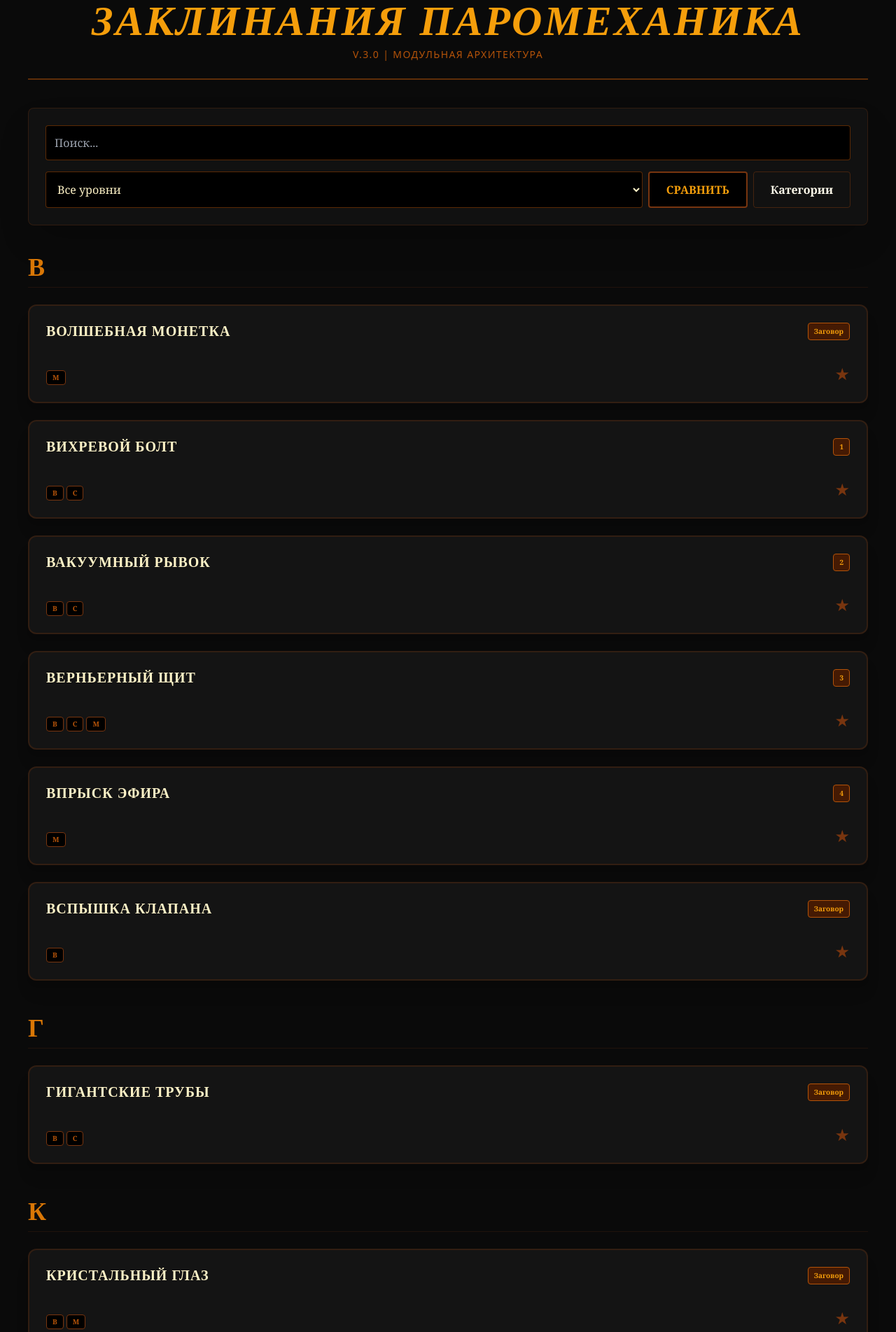
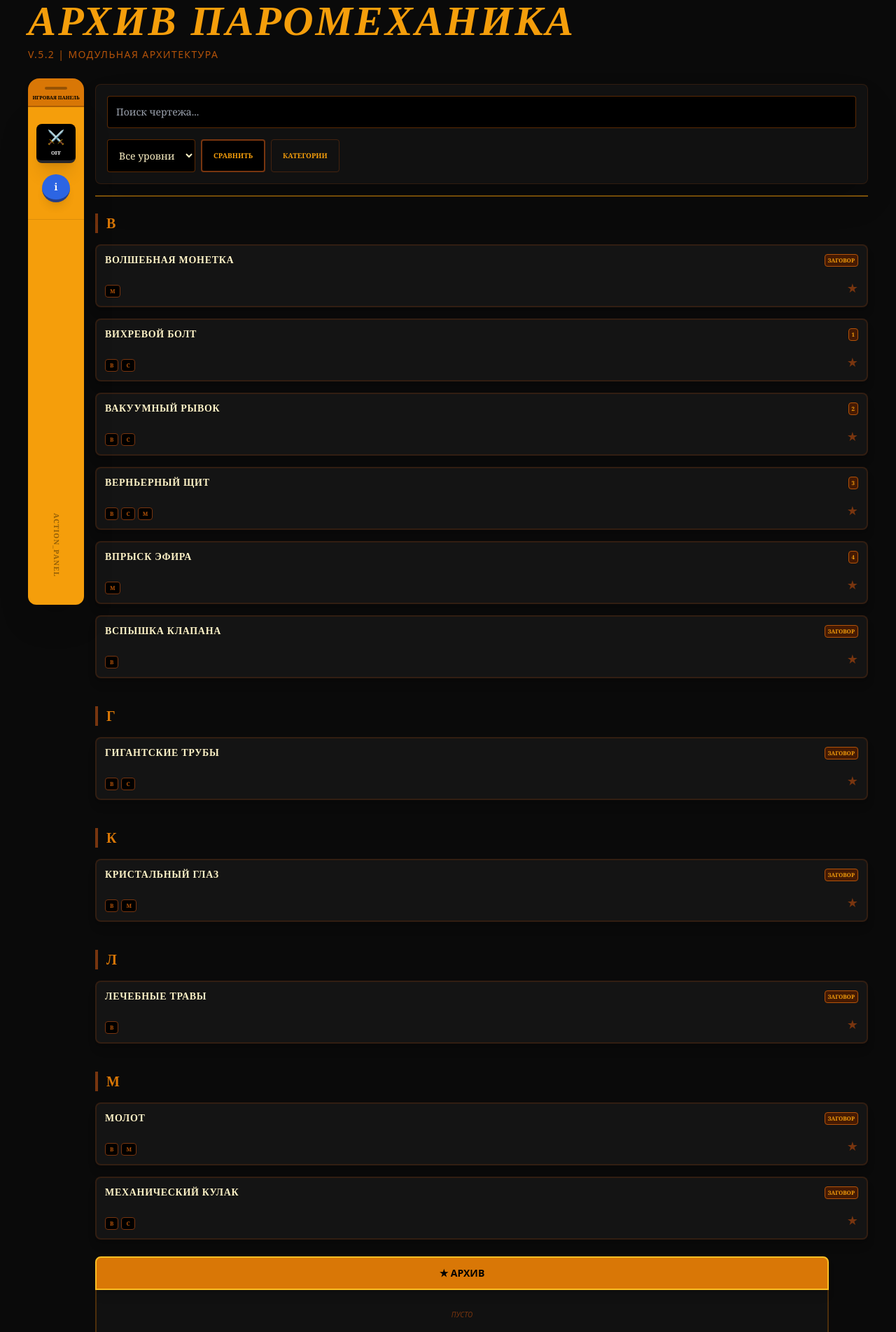
Before and after one commit to Whykenns110/spells_pm, a React (Vite) app: page / in a window 1280 px wide. Shown: the part 40-1943 px from the top of the page at 70% size. Built offline with nearby package versions, Linux system fonts and the light colour scheme.

Commit message:
fix postcss for tailwind v4

```diff
--- a/src/App.jsx
+++ b/src/App.jsx
@@ -1,7 +1,8 @@
-import React, { useMemo, useState } from "react";
+import React, { useMemo, useState, useEffect } from "react";
 import { spellsData, categories } from "./data/spells";
 import SpellCard from "./components/SpellCard";
 import SpellModal from "./components/SpellModal";
+import CombatMode from "./modules/CombatMode"; // Импорт нового модуля
 
 export default function App() {
   const [search, setSearch] = useState("");
@@ -9,9 +10,19 @@ export default function App() {
   const [categoryFilter, setCategoryFilter] = useState(null);
   const [showCategories, setShowCategories] = useState(false);
   const [activeSpell, setActiveSpell] = useState(null);
-  const [favorites, setFavorites] = useState([]);
+  const [isCombatMode, setIsCombatMode] = useState(false);
+  const [showCombatInfo, setShowCombatInfo] = useState(false);
+
+  const [favorites, setFavorites] = useState(() => {
+    const saved = localStorage.getItem("paromechanic_favs");
+    return saved ? JSON.parse(saved) : [];
+  });
+
+  useEffect(() => {
+    localStorage.setItem("paromechanic_favs", JSON.stringify(favorites));
+  }, [favorites]);
+
   const [showFavPane, setShowFavPane] = useState(true);
-
   const [compareMode, setCompareMode] = useState(false);
   const [compareList, setCompareList] = useState([]);
   const [showCompareResults, setShowCompareResults] = useState(false);
@@ -48,48 +59,84 @@ export default function App() {
   };
 
   return (
-    <div className="min-h-screen bg-[#0a0a0a] text-amber-50 p-4 md:p-10 font-serif">
-      <div className="max-w-7xl mx-auto">
-        <header className="border-b-2 border-amber-700/50 pb-6 mb-10 text-center md:text-left">
-          <h1 className="text-4xl md:text-6xl font-black text-amber-500 uppercase italic">ЗАКЛИНАНИЯ ПАРОМЕХАНИКА</h1>
-          <p className="text-amber-700 text-sm mt-2 uppercase tracking-widest font-sans">v.3.0 | Модульная архитектура</p>
+    <div className="min-h-screen bg-[#0a0a0a] text-amber-50 font-serif">
+      <header className="p-10 pb-6">
+        <h1 className="text-4xl md:text-6xl font-black text-amber-500 uppercase italic">АРХИВ ПАРОМЕХАНИКА</h1>
+        <p className="text-amber-700 text-sm mt-2 uppercase tracking-widest font-sans">v.5.2 | Модульная архитектура</p>
       </header>
 
-        {/* ПАНЕЛЬ УПРАВЛЕНИЯ */}
-        <div className="flex flex-wrap gap-4 mb-10 bg-[#111] p-6 border border-amber-900/30 rounded-lg items-center shadow-2xl relative">
-          <input type="text" placeholder="Поиск..." className="bg-black border border-amber-700/50 p-3 rounded text-amber-100 flex-grow outline-none focus:border-amber-400" value={search} onChange={(e) => setSearch(e.target.value)} />
+      <div className="flex gap-4 px-4 md:px-10 pb-10 relative">
+
+        {/* ЛЕВАЯ ПАНЕЛЬ С КРЫШЕЙ */}
+        <div className="w-12 md:w-20 flex flex-col items-center sticky top-6 h-[calc(100vh-48px)] z-50">
+          <div className="w-full bg-amber-600 pt-3 pb-2 rounded-t-2xl border-b-2 border-black/20 flex flex-col items-center shadow-lg">
+            <div className="w-8 h-1 bg-black/30 rounded-full mb-2"></div>
+            <span className="text-[7px] md:text-[8px] font-black text-black uppercase leading-none text-center px-1">ИГРОВАЯ ПАНЕЛЬ</span>
+          </div>
+
+          <div className="w-full bg-amber-500 flex-grow flex flex-col items-center py-6 gap-4 shadow-2xl rounded-b-xl">
+            <button
+              onClick={() => setIsCombatMode(!isCombatMode)}
+              className={`w-10 h-10 md:w-14 md:h-14 rounded-lg flex flex-col items-center justify-center transition-all shadow-xl border-b-4
+                ${isCombatMode ? 'bg-red-600 border-red-900 translate-y-1' : 'bg-black border-zinc-800 hover:bg-zinc-900'}`}
+            >
+              <span className="text-white text-xl">⚔️</span>
+              <span className="text-[7px] text-white font-bold mt-1 uppercase">{isCombatMode ? 'ON' : 'OFF'}</span>
+            </button>
+
+            <button
+              onClick={() => setShowCombatInfo(true)}
+              className="w-8 h-8 md:w-10 md:h-10 bg-blue-600 border-b-4 border-blue-900 rounded-full flex items-center justify-center hover:bg-blue-500 transition-all shadow-lg animate-pulse"
+            >
+              <span className="text-white font-black text-sm">i</span>
+            </button>
+
+            <div className="w-full h-[1px] bg-black/10 my-2"></div>
+            <div className="text-black font-black text-[10px] uppercase vertical-text tracking-widest opacity-40 mt-auto pb-4">Action_Panel</div>
+          </div>
+        </div>
+
+        {/* КОНТЕНТНАЯ ОБЛАСТЬ */}
+        <div className="flex-grow flex flex-col gap-6 min-w-0">
+
+          {isCombatMode ? (
+            /* РЕЖИМ БОЯ (Внешний модуль) */
+            <CombatMode
+              favorites={favorites}
+              compareList={compareList}
+              toggleFav={toggleFav}
+              setActiveSpell={setActiveSpell}
+              compareMode={compareMode}
+              setCompareList={setCompareList}
+              setCompareMode={setCompareMode}
+              setShowCompareResults={setShowCompareResults}
+            />
+          ) : (
+            /* ОБЫЧНЫЙ РЕЖИМ */
+            <>
+              <div className="sticky top-0 z-[40] bg-[#0a0a0a] pt-2 pb-4 border-b-2 border-amber-500/50">
+                <div className="flex flex-wrap gap-4 bg-[#111] p-4 border border-amber-900/30 rounded-lg items-center shadow-2xl">
+                  <input type="text" placeholder="Поиск чертежа..." className="bg-black border border-amber-700/50 p-3 rounded text-amber-100 flex-grow outline-none focus:border-amber-400 text-sm" value={search} onChange={(e) => setSearch(e.target.value)} />
                   <div className="flex gap-2 w-full md:w-auto">
-            <select className="bg-black border border-amber-700/50 p-3 rounded text-amber-100 flex-grow" value={levelFilter} onChange={(e) => setLevelFilter(e.target.value)}>
+                    <select className="bg-black border border-amber-700/50 p-3 rounded text-amber-100 text-sm" value={levelFilter} onChange={(e) => setLevelFilter(e.target.value)}>
                       <option value="all">Все уровни</option>
                       <option value="Заговор">Заговоры</option>
                       {[1,2,3,4].map(l => <option key={l} value={String(l)}>{l} уровень</option>)}
                     </select>
-            <button onClick={() => { if(compareMode && compareList.length >= 2) setShowCompareResults(true); setCompareMode(!compareMode); }} className={`px-6 py-3 rounded font-black border-2 transition-all ${compareMode ? 'bg-amber-500 text-black border-white' : 'bg-black text-amber-500 border-amber-900'}`}>
-              {compareMode ? `ГОТОВО (${compareList.length})` : 'СРАВНИТЬ'}
+                    <button onClick={() => { if(compareMode && compareList.length >= 2) setShowCompareResults(true); setCompareMode(!compareMode); }} className={`px-4 py-3 rounded font-black border-2 text-[10px] transition-all ${compareMode ? 'bg-amber-500 text-black border-white' : 'bg-black text-amber-500 border-amber-900'}`}>
+                      {compareMode ? `ГОТОВО` : 'СРАВНИТЬ'}
                     </button>
-            <div className="relative">
-              <button onClick={() => setShowCategories(!showCategories)} className="px-6 py-3 border border-amber-800/40 rounded hover:bg-amber-900/10 font-bold h-full">Категории</button>
-              {showCategories && (
-                <div className="absolute top-full right-0 mt-2 w-64 bg-amber-100 text-black rounded-lg shadow-2xl z-[110] p-4 font-sans">
-                  <div onClick={() => {setCategoryFilter(null); setShowCategories(false);}} className="cursor-pointer hover:bg-amber-300 px-2 py-1 font-black border-b border-amber-900/20 mb-2 uppercase">Все модули</div>
-                  {Object.entries(categories).map(([cat, subs]) => (
-                    <div key={cat} className="mb-3">
-                      <div className="font-black text-[10px] uppercase text-amber-900/50 mb-1">{cat}</div>
-                      {subs.map(s => <div key={s} onClick={() => {setCategoryFilter(s); setShowCategories(false);}} className="cursor-pointer hover:bg-amber-300 px-2 py-1 text-sm font-bold">{s}</div>)}
-                    </div>
-                  ))}
-                </div>
-              )}
+                    <button onClick={() => setShowCategories(!showCategories)} className="px-4 py-3 border border-amber-800/40 rounded hover:bg-amber-900/10 font-bold text-[10px] uppercase text-amber-500">Категории</button>
                   </div>
                 </div>
               </div>
 
-        <div className="grid grid-cols-1 lg:grid-cols-4 gap-10">
-          <main className="lg:col-span-3 space-y-12">
+              <div className="grid grid-cols-1 lg:grid-cols-4 gap-6 items-start">
+                <main className="lg:col-span-3 space-y-10">
                   {Object.entries(filteredData).map(([letter, spells]) => (
                     <div key={letter}>
-                <h2 className="text-4xl text-amber-600 font-black mb-6 border-b border-amber-900/20 pb-2 uppercase">{letter}</h2>
-                <div className="grid grid-cols-1 md:grid-cols-2 gap-6">
+                      <h2 className="text-xl text-amber-600 font-black mb-4 uppercase border-l-4 border-amber-900 pl-3 tracking-tighter">{letter}</h2>
+                      <div className="grid grid-cols-1 md:grid-cols-2 xl:grid-cols-3 gap-4">
                         {spells.map(spell => (
                           <SpellCard
                             key={spell.name}
@@ -105,23 +152,39 @@ export default function App() {
                   ))}
                 </main>
 
-          <aside className="lg:col-span-1 space-y-4">
-            <button onClick={() => setShowFavPane(!showFavPane)} className={`w-full py-4 rounded-lg border-2 font-black transition-all ${showFavPane ? 'bg-amber-600 text-black border-amber-400' : 'bg-black text-amber-600 border-amber-900'}`}>★ ИЗБРАННОЕ</button>
+                <aside className="lg:col-span-1 sticky top-[120px] max-h-[calc(100vh-160px)] overflow-y-auto pr-2 custom-scrollbar font-sans">
+                  <button onClick={() => setShowFavPane(!showFavPane)} className={`w-full py-3 rounded-t-lg border-2 font-black text-sm transition-all ${showFavPane ? 'bg-amber-600 text-black border-amber-400 shadow-lg' : 'bg-black text-amber-600 border-amber-900'}`}>★ АРХИВ</button>
                   {showFavPane && (
-              <div className="bg-[#111] border-2 border-amber-600/30 rounded-xl p-4 space-y-2 shadow-2xl">
-                {favorites.length === 0 ? <p className="text-center text-amber-900 text-[10px] uppercase py-4">Пусто</p> :
+                    <div className="bg-[#111] border-2 border-t-0 border-amber-600/30 rounded-b-xl p-3 space-y-2">
+                      {favorites.length === 0 ? <p className="text-center text-amber-900 text-[10px] uppercase py-4 italic">Пусто</p> :
                         favorites.map(f => (
-                    <div key={f.name} onClick={() => setActiveSpell(f)} className="flex items-center justify-between bg-black p-3 rounded border border-amber-900/30 hover:border-amber-500 cursor-pointer">
-                      <div className="flex flex-col"><span className="text-[9px] text-amber-700 font-bold uppercase">{f.level}</span><span className="text-sm font-bold text-amber-100 truncate w-32">{f.name}</span></div>
-                      <button onClick={(e) => { e.stopPropagation(); toggleFav(f); }} className="text-red-900 hover:text-red-500 text-xl px-2">×</button>
+                          <div key={f.name} onClick={() => setActiveSpell(f)} className="flex items-center justify-between bg-black p-2 rounded border border-amber-900/30 hover:border-amber-500 cursor-pointer group">
+                            <div className="flex flex-col"><span className="text-[8px] text-amber-700 font-bold uppercase">{f.level}</span><span className="text-[10px] font-bold text-amber-100 group-hover:text-amber-400 truncate w-24 uppercase">{f.name}</span></div>
+                            <button onClick={(e) => { e.stopPropagation(); toggleFav(f); }} className="text-red-900 hover:text-red-500 text-lg px-1">×</button>
                           </div>
                         ))}
                     </div>
                   )}
                 </aside>
               </div>
+            </>
+          )}
+        </div>
+      </div>
 
-        {/* МОДАЛКА СРАВНЕНИЯ */}
+      {/* МОДАЛКА ИНФО */}
+      {showCombatInfo && (
+        <div className="fixed inset-0 z-[300] flex items-center justify-center p-4 bg-black/90 backdrop-blur-md" onClick={() => setShowCombatInfo(false)}>
+          <div className="bg-amber-100 p-8 rounded-2xl max-w-sm w-full border-4 border-amber-600 shadow-[0_0_50px_rgba(217,119,6,0.5)] text-center relative" onClick={e => e.stopPropagation()}>
+            <div className="text-5xl mb-4">⚒️</div>
+            <h3 className="text-black font-black text-xl uppercase mb-4 italic leading-none">Система Боя</h3>
+            <p className="text-amber-900 font-bold leading-tight text-sm">Добавьте нужные заклинания в <span className="text-amber-600 italic">избранное</span>, чтобы они отображались в боевом режиме. Нажмите на ⚔️ для активации.</p>
+            <button onClick={() => setShowCombatInfo(false)} className="mt-8 w-full bg-black text-amber-500 py-3 rounded-lg font-black uppercase hover:bg-zinc-900 transition-all border-b-4 border-amber-800">ПОНЯЛ</button>
+          </div>
+        </div>
+      )}
+
+      {/* МОДАЛКИ МОДУЛЕЙ */}
       {showCompareResults && (
         <div className="fixed inset-0 z-[200] bg-black/95 backdrop-blur-xl p-6 overflow-y-auto">
           <div className="max-w-7xl mx-auto flex flex-col h-full">
@@ -132,21 +195,13 @@ export default function App() {
             <div className={`grid gap-6 flex-grow ${compareList.length === 3 ? 'lg:grid-cols-6' : 'lg:grid-cols-2'}`}>
               {compareList.map((spell, idx) => (
                 <div key={spell.name} className={compareList.length === 3 && idx === 0 ? 'lg:col-span-6 lg:max-w-2xl lg:mx-auto w-full' : 'lg:col-span-3'}>
-                    <SpellModal
-                      spell={spell}
-                      isCompare={true}
-                      theme={getTheme(spell.description)}
-                      onCopy={copyToClipboard}
-                      onClose={() => { const newList = compareList.filter(s => s.name !== spell.name); newList.length < 2 ? (setShowCompareResults(false), setCompareList([])) : setCompareList(newList); }}
-                    />
+                  <SpellModal spell={spell} isCompare={true} theme={getTheme(spell.description)} onCopy={copyToClipboard} onClose={() => { const newList = compareList.filter(s => s.name !== spell.name); newList.length < 2 ? (setShowCompareResults(false), setCompareList([])) : setCompareList(newList); }} />
                 </div>
               ))}
             </div>
           </div>
         </div>
       )}
-
-        {/* ОБЫЧНАЯ МОДАЛКА */}
       {activeSpell && !showCompareResults && (
         <div className="fixed inset-0 z-[150] flex items-center justify-center p-4 bg-black/95 backdrop-blur-md" onClick={() => setActiveSpell(null)}>
           <div className="max-w-2xl w-full" onClick={e => e.stopPropagation()}>
@@ -155,6 +210,5 @@ export default function App() {
         </div>
       )}
     </div>
-    </div>
   );
 }
--- a/src/components/SpellCard.jsx
+++ b/src/components/SpellCard.jsx
@@ -4,34 +4,33 @@ export default function SpellCard({ spell, isSelected, isFav, onClick, onFav })
   return (
     <div
       onClick={() => onClick(spell)}
-      className={`group relative p-6 bg-[#141414] border-2 rounded-xl cursor-pointer transition-all duration-300 shadow-xl
+      className={`group relative p-3 bg-[#141414] border-2 rounded-lg cursor-pointer transition-all duration-300 shadow-lg
       ${isSelected ? 'border-amber-400 scale-[1.02] bg-amber-900/10' : 'border-amber-900/30 hover:border-amber-500'}`}
     >
-      <div className="flex justify-between items-start mb-2">
-        <h3 className="text-xl font-bold text-amber-100 uppercase group-hover:text-amber-400 leading-tight">
+      <div className="flex justify-between items-start gap-2">
+        <h3 className="text-sm font-bold text-amber-100 uppercase group-hover:text-amber-400 leading-tight truncate">
           {spell.name}
         </h3>
-        <span className="text-[10px] font-black py-1 px-2 bg-amber-950 text-amber-500 rounded border border-amber-700 whitespace-nowrap">
+        <span className="text-[8px] font-black py-0.5 px-1 bg-amber-950 text-amber-500 rounded border border-amber-700 uppercase">
           {spell.level}
         </span>
       </div>
 
-      <div className="flex justify-between items-end mt-8">
+      <div className="flex justify-between items-end mt-4">
         <div className="flex gap-1">
           {spell.components.map(c => (
-            <span key={c} className="text-[10px] px-2 py-0.5 bg-black border border-amber-900 text-amber-700 rounded font-bold">
+            <span key={c} className="text-[8px] px-1.5 py-0.5 bg-black border border-amber-900 text-amber-700 rounded font-bold">
               {c}
             </span>
           ))}
         </div>
         <button
           onClick={(e) => { e.stopPropagation(); onFav(spell); }}
-          className={`text-2xl transition-transform hover:scale-125 ${isFav ? 'text-amber-400' : 'text-amber-900 hover:text-amber-500'}`}
+          className={`text-lg transition-transform hover:scale-125 ${isFav ? 'text-amber-400' : 'text-amber-900 hover:text-amber-500'}`}
         >
           ★
         </button>
       </div>
-      {isSelected && <div className="absolute inset-0 border-2 border-amber-400 rounded-xl animate-ping opacity-20 pointer-events-none"></div>}
     </div>
   );
 }
--- a/src/index.css
+++ b/src/index.css
@@ -20,3 +20,23 @@ h1, h2, h3 {
 ::-webkit-scrollbar-track { background: #0f0f0f; }
 ::-webkit-scrollbar-thumb { background: #d97706; border-radius: 4px; }
 ::-webkit-scrollbar-thumb:hover { background: #fbbf24; }
+/* Дополнительные стили для желтой панели и прокрутки */
+.custom-scrollbar::-webkit-scrollbar {
+  width: 4px;
+}
+.custom-scrollbar::-webkit-scrollbar-track {
+  background: transparent;
+}
+.custom-scrollbar::-webkit-scrollbar-thumb {
+  background: #78350f;
+  border-radius: 10px;
+}
+.custom-scrollbar::-webkit-scrollbar-thumb:hover {
+  background: #f59e0b;
+}
+
+/* Вертикальный текст для боковой панели */
+.vertical-text {
+  writing-mode: vertical-rl;
+  text-orientation: mixed;
+}
--- /dev/null
+++ b/src/modules/CombatMode.jsx
@@ -0,0 +1,44 @@
+import React from 'react';
+import SpellCard from '../components/SpellCard';
+
+export default function CombatMode({ favorites, compareList, toggleFav, setActiveSpell, compareMode, setCompareList, setCompareMode, setShowCompareResults }) {
+  return (
+    <div className="animate-in fade-in zoom-in-95 duration-500">
+      {/* Боевой заголовок */}
+      <div className="bg-red-950/20 border-2 border-red-600 p-6 rounded-xl mb-8 flex justify-between items-center shadow-[0_0_30px_rgba(220,38,38,0.1)]">
+        <div>
+          <h2 className="text-3xl font-black text-red-500 uppercase italic tracking-tighter">Боевой протокол активен</h2>
+          <p className="text-red-800 text-xs uppercase font-sans mt-1">Система вывела приоритетные модули на главный экран</p>
+        </div>
+        <div className="flex gap-4">
+            <div className="text-right hidden md:block">
+                <span className="block text-red-500 font-black text-xl leading-none">{favorites.length}</span>
+                <span className="text-[10px] text-red-900 uppercase">Чертежей</span>
+            </div>
+        </div>
+      </div>
+
+      {/* Сетка только для избранного */}
+      {favorites.length > 0 ? (
+        <div className="grid grid-cols-1 md:grid-cols-2 xl:grid-cols-3 gap-6">
+          {favorites.map(spell => (
+            <SpellCard
+              key={spell.name}
+              spell={spell}
+              isFav={true}
+              isSelected={compareList.some(s => s.name === spell.name)}
+              onClick={(s) => compareMode ? (compareList.some(i => i.name === s.name) ? setCompareList(prev => prev.filter(i => i.name !== s.name)) : compareList.length < 3 && setCompareList(prev => [...prev, s])) : setActiveSpell(s)}
+              onFav={toggleFav}
+            />
+          ))}
+        </div>
+      ) : (
+        <div className="text-center py-32 border-2 border-dashed border-red-900/20 rounded-3xl">
+          <div className="text-6xl mb-4 opacity-20">⚠️</div>
+          <p className="text-red-900 uppercase font-black text-xl italic">Архив пуст</p>
+          <p className="text-red-950 text-sm mt-2 max-w-xs mx-auto">Для работы протокола необходимо предварительно добавить модули в избранное</p>
+        </div>
+      )}
+    </div>
+  );
+}
```
Lines whose indentation alone changed are shown as unchanged.
